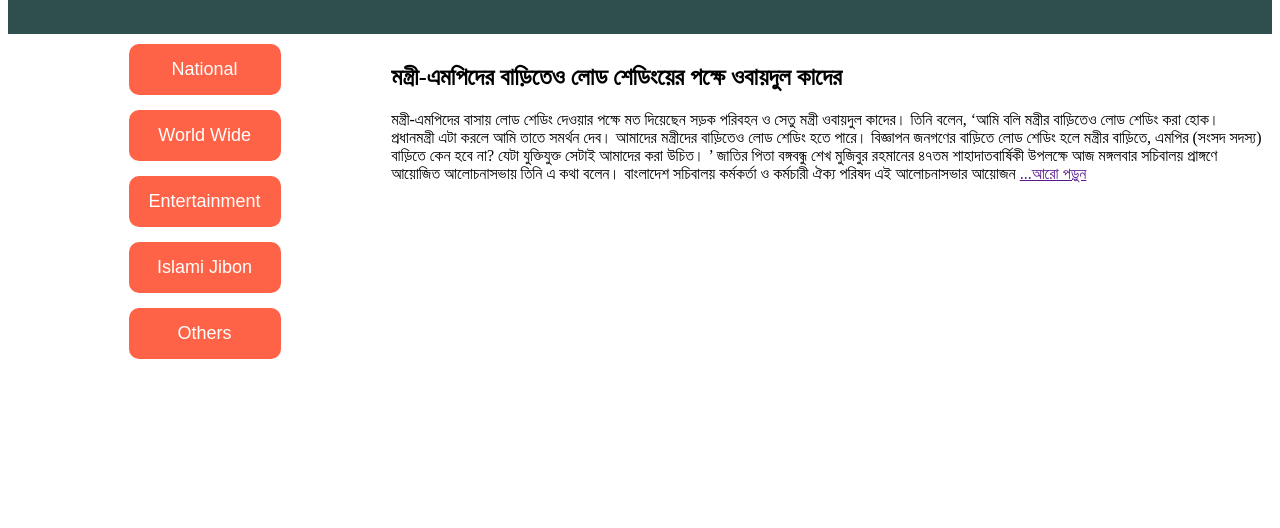
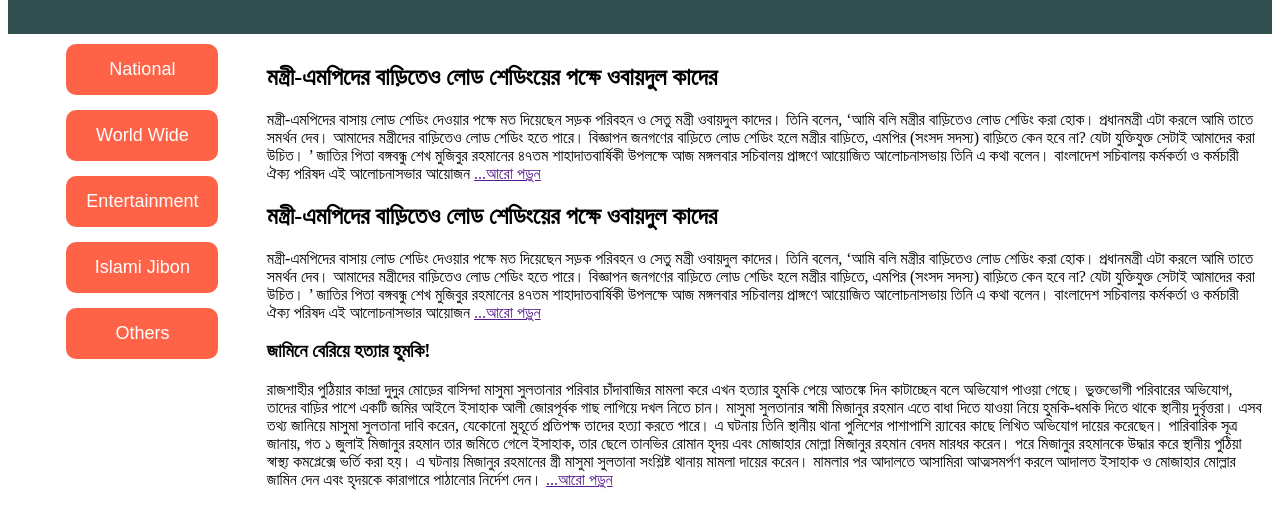
Before and after one commit to arburhan/Rock-Star, a plain HTML site: page index.html in a window 1280 px wide. Shown: the part 198-726 px from the top of the page. Drawn offline with Linux system fonts and the light colour scheme.

Commit message:
create post on blog

```diff
--- a/index.html
+++ b/index.html
@@ -53,10 +53,13 @@
             <button class="side-button">Others</button>
         </div>
         <div>
+            <div>
                 <h1>মন্ত্রী-এমপিদের বাড়িতেও লোড শেডিংয়ের পক্ষে ওবায়দুল কাদের</h1>
                 <p>
-                মন্ত্রী-এমপিদের বাসায় লোড শেডিং দেওয়ার পক্ষে মত দিয়েছেন সড়ক পরিবহন ও সেতু মন্ত্রী ওবায়দুল কাদের। তিনি
-                বলেন, ‘আমি বলি মন্ত্রীর বাড়িতেও লোড শেডিং করা হোক। প্রধানমন্ত্রী এটা করলে আমি তাতে সমর্থন দেব। আমাদের
+                    মন্ত্রী-এমপিদের বাসায় লোড শেডিং দেওয়ার পক্ষে মত দিয়েছেন সড়ক পরিবহন ও সেতু মন্ত্রী ওবায়দুল কাদের।
+                    তিনি
+                    বলেন, ‘আমি বলি মন্ত্রীর বাড়িতেও লোড শেডিং করা হোক। প্রধানমন্ত্রী এটা করলে আমি তাতে সমর্থন দেব।
+                    আমাদের
                     মন্ত্রীদের বাড়িতেও লোড শেডিং হতে পারে।
 
                     বিজ্ঞাপন
@@ -64,10 +67,59 @@
                     জনগণের বাড়িতে লোড শেডিং হলে মন্ত্রীর বাড়িতে, এমপির (সংসদ সদস্য) বাড়িতে কেন হবে না? যেটা যুক্তিযুক্ত
                     সেটাই আমাদের করা উচিত। ’
                     জাতির পিতা বঙ্গবন্ধু শেখ মুজিবুর রহমানের ৪৭তম শাহাদাতবার্ষিকী উপলক্ষে আজ মঙ্গলবার সচিবালয় প্রাঙ্গণে
-                আয়োজিত আলোচনাসভায় তিনি এ কথা বলেন। বাংলাদেশ সচিবালয় কর্মকর্তা ও কর্মচারী ঐক্য পরিষদ এই আলোচনাসভার আয়োজন
+                    আয়োজিত আলোচনাসভায় তিনি এ কথা বলেন। বাংলাদেশ সচিবালয় কর্মকর্তা ও কর্মচারী ঐক্য পরিষদ এই আলোচনাসভার
+                    আয়োজন
                     <a href="">...আরো পড়ুন </a>
                 </p>
 
+            </div>
+            <div>
+                <h2>মন্ত্রী-এমপিদের বাড়িতেও লোড শেডিংয়ের পক্ষে ওবায়দুল কাদের</h2>
+                <p>
+                    মন্ত্রী-এমপিদের বাসায় লোড শেডিং দেওয়ার পক্ষে মত দিয়েছেন সড়ক পরিবহন ও সেতু মন্ত্রী ওবায়দুল কাদের।
+                    তিনি
+                    বলেন, ‘আমি বলি মন্ত্রীর বাড়িতেও লোড শেডিং করা হোক। প্রধানমন্ত্রী এটা করলে আমি তাতে সমর্থন দেব।
+                    আমাদের
+                    মন্ত্রীদের বাড়িতেও লোড শেডিং হতে পারে।
+
+                    বিজ্ঞাপন
+
+                    জনগণের বাড়িতে লোড শেডিং হলে মন্ত্রীর বাড়িতে, এমপির (সংসদ সদস্য) বাড়িতে কেন হবে না? যেটা যুক্তিযুক্ত
+                    সেটাই আমাদের করা উচিত। ’
+                    জাতির পিতা বঙ্গবন্ধু শেখ মুজিবুর রহমানের ৪৭তম শাহাদাতবার্ষিকী উপলক্ষে আজ মঙ্গলবার সচিবালয় প্রাঙ্গণে
+                    আয়োজিত আলোচনাসভায় তিনি এ কথা বলেন। বাংলাদেশ সচিবালয় কর্মকর্তা ও কর্মচারী ঐক্য পরিষদ এই আলোচনাসভার
+                    আয়োজন
+                    <a href="">...আরো পড়ুন </a>
+                </p>
+
+            </div>
+            <div>
+                <h3>জামিনে বেরিয়ে হত্যার হুমকি!</h3>
+                <p>
+                    রাজশাহীর পুঠিয়ার কান্দ্রা দুদুর মোড়ের বাসিন্দা মাসুমা সুলতানার পরিবার চাঁদাবাজির মামলা করে এখন
+                    হত্যার
+                    হুমকি পেয়ে আতঙ্কে দিন কাটাচ্ছেন বলে অভিযোগ পাওয়া গেছে। ভুক্তভোগী পরিবারের অভিযোগ, তাদের বাড়ির পাশে
+                    একটি
+                    জমির আইলে ইসাহাক আলী জোরপূর্বক গাছ লাগিয়ে দখল নিতে চান। মাসুমা সুলতানার স্বামী মিজানুর রহমান এতে
+                    বাধা
+                    দিতে যাওয়া নিয়ে হুমকি-ধমকি দিতে থাকে স্থানীয় দুর্বৃত্তরা।
+
+                    এসব তথ্য জানিয়ে মাসুমা সুলতানা দাবি করেন, যেকোনো মুহূর্তে প্রতিপক্ষ তাদের হত্যা করতে পারে।
+
+                    এ ঘটনায় তিনি স্থানীয় থানা পুলিশের পাশাপাশি র‍্যাবের কাছে লিখিত অভিযোগ দায়ের করেছেন।
+                    পারিবারিক সূত্র জানায়, গত ১ জুলাই মিজানুর রহমান তার জমিতে গেলে ইসাহাক, তার ছেলে তানভির রোমান হৃদয়
+                    এবং
+                    মোজাহার মোল্লা মিজানুর রহমান বেদম মারধর করেন। পরে মিজানুর রহমানকে উদ্ধার করে স্থানীয় পুঠিয়া
+                    স্বাস্থ্য
+                    কমপ্লেক্সে ভর্তি করা হয়। এ ঘটনায় মিজানুর রহমানের স্ত্রী মাসুমা সুলতানা সংশ্লিষ্ট থানায় মামলা দায়ের
+                    করেন।
+                    মামলার পর আদালতে আসামিরা আত্মসমর্পণ করলে আদালত ইসাহাক ও মোজাহার মোল্লার জামিন দেন এবং হৃদয়কে
+                    কারাগারে
+                    পাঠানোর নির্দেশ দেন।
+                    <a href="">...আরো পড়ুন </a>
+                </p>
+
+            </div>
         </div>
     </section>
 
--- a/style.css
+++ b/style.css
@@ -57,7 +57,7 @@ ul>li:hover>ul {
 /* blog */
 .blog-parent {
     display: grid;
-    grid-template-columns: 30% 70%;
+    grid-template-columns: 20% 80%;
     justify-items: center;
     padding: 10px;
 }
```
Lines whose indentation alone changed are shown as unchanged.
